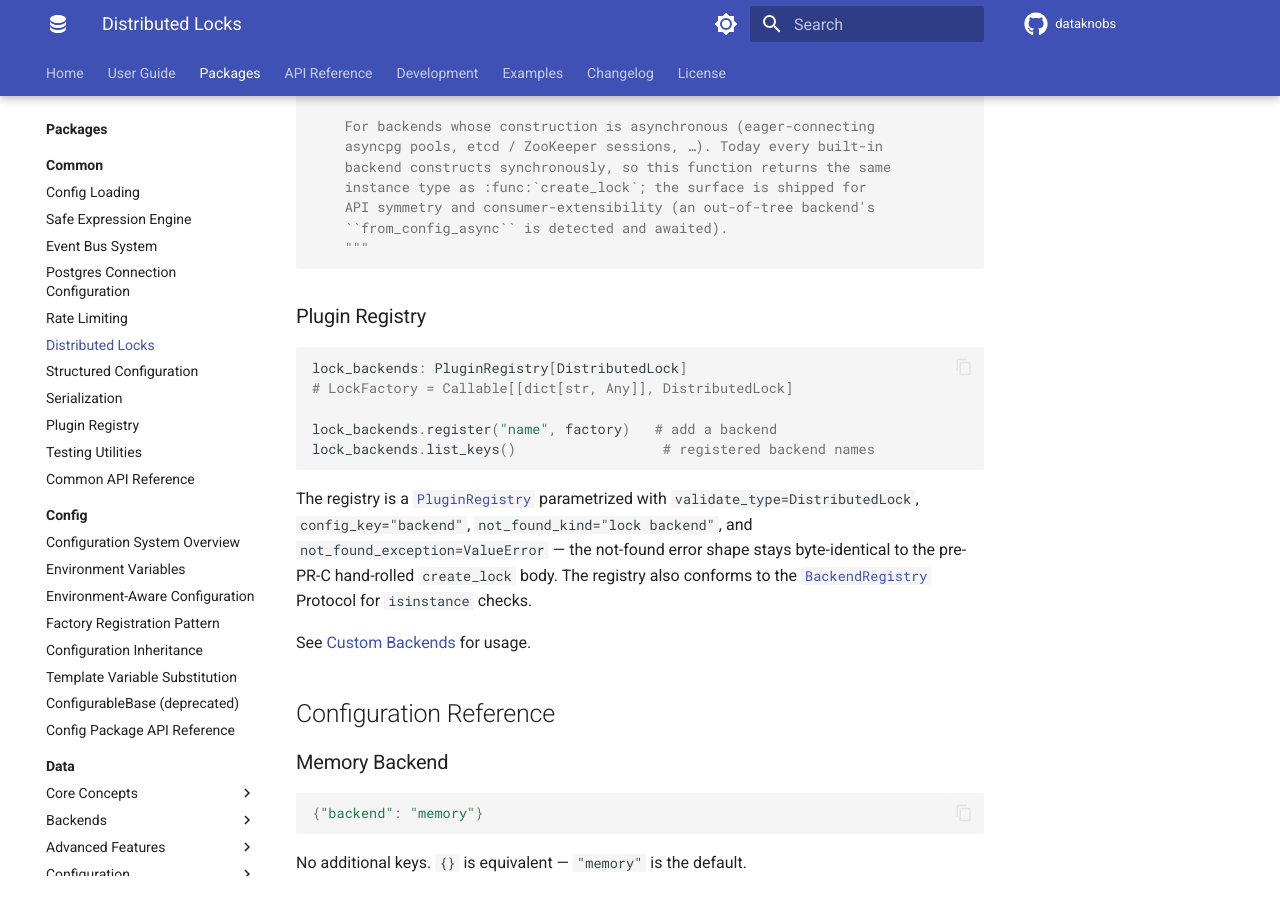
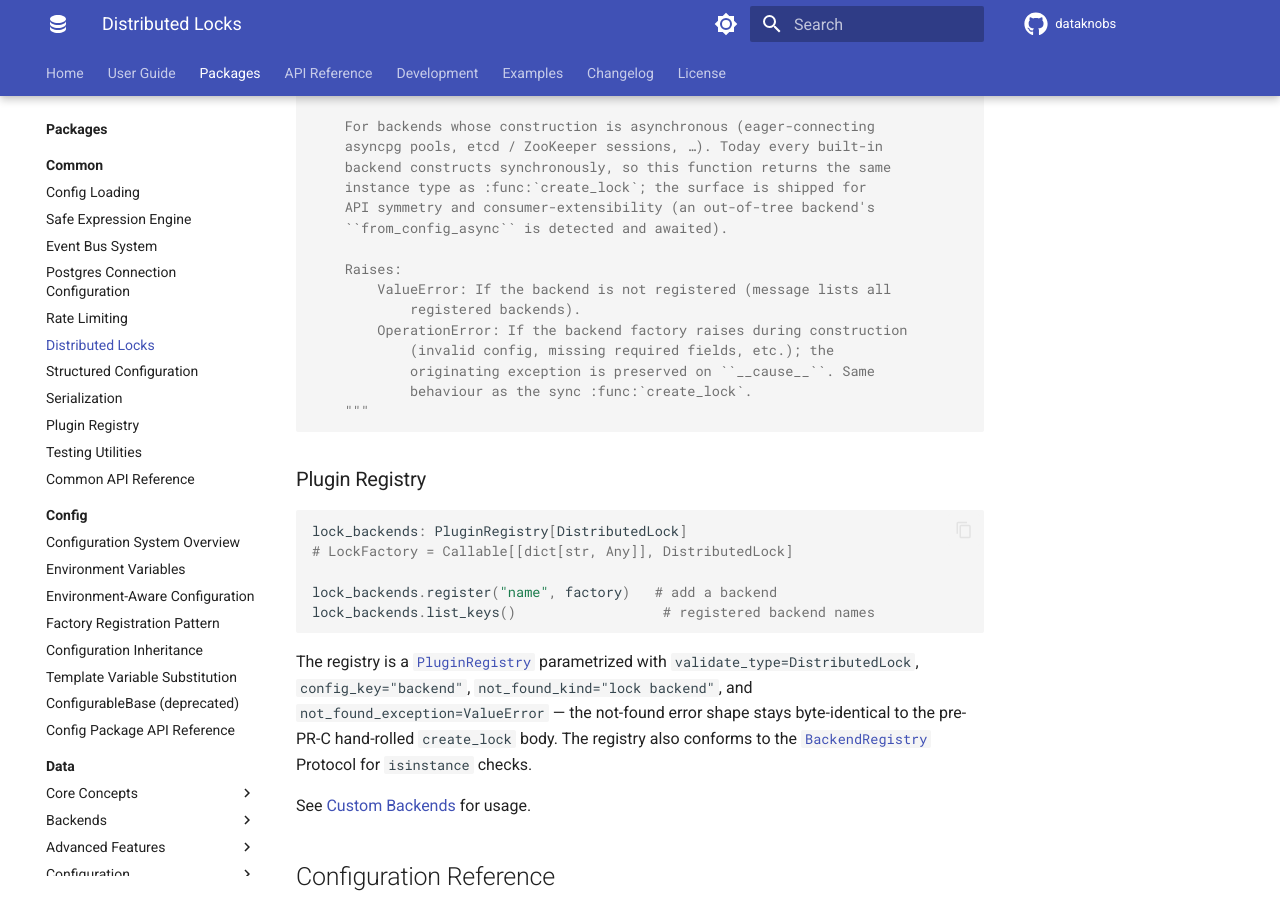
Before and after one commit to KBS-Labs/dataknobs, an MkDocs documentation site: the page built from docs/packages/common/locks.md, in a window 1280 px wide and 900 px high, scrolled down 7825 px. Built offline with MkDocs 1.6.1 and Material for MkDocs 9.7.7, drawn with Linux system fonts in a browser that asks for light colours; comment, search, counter and statistics services are not loaded.

Commit message:
review(common): address PR #386 triage findings
- CHANGELOG: rewrote the PR-C Breaking entry to mirror PR-B's
  per-backend enumeration. `PostgresAdvisoryLock` now correctly
  attributes both `ConfigurationError` (from
  `normalize_postgres_connection_config` when no DSN is resolvable)
  AND `ValueError` (from `_validate_url_component` when `host` or
  `database` contain shell-unsafe characters) as originating types
  wrapped by `OperationError`. `InProcessLock` explicitly noted as
  having no construction-time validation today.
- docs/guides/locks.md: added a `Raises:` block to the
  `create_lock_async` pseudocode snippet, matching the sync
  `create_lock` snippet (the source docstring already had it; this
  fixes the docs-side sync/async asymmetry).
- locks/factory.py: corrected the `_create_postgres_lock` closure
  comment — replaced the slightly-misleading "identical resolution to
  direct `PostgresAdvisoryLock(config=config)`" with "equivalent to
  `PostgresAdvisoryLock.from_config(config)`" and enumerated the two
  originating exception types (`ConfigurationError`, `ValueError`)
  the normalizer can raise.

Co-Authored-By: Claude Opus 4.7 (1M context) <noreply@anthropic.com>

````diff
--- a/packages/common/docs/guides/locks.md
+++ b/packages/common/docs/guides/locks.md
@@ -369,6 +369,14 @@ async def create_lock_async(config: dict) -> DistributedLock:
     instance type as :func:`create_lock`; the surface is shipped for
     API symmetry and consumer-extensibility (an out-of-tree backend's
     ``from_config_async`` is detected and awaited).
+
+    Raises:
+        ValueError: If the backend is not registered (message lists all
+            registered backends).
+        OperationError: If the backend factory raises during construction
+            (invalid config, missing required fields, etc.); the
+            originating exception is preserved on ``__cause__``. Same
+            behaviour as the sync :func:`create_lock`.
     """
 ```
 
````
Also changed, not shown: packages/common/CHANGELOG.md (+21 -15 lines), 1 other file.
